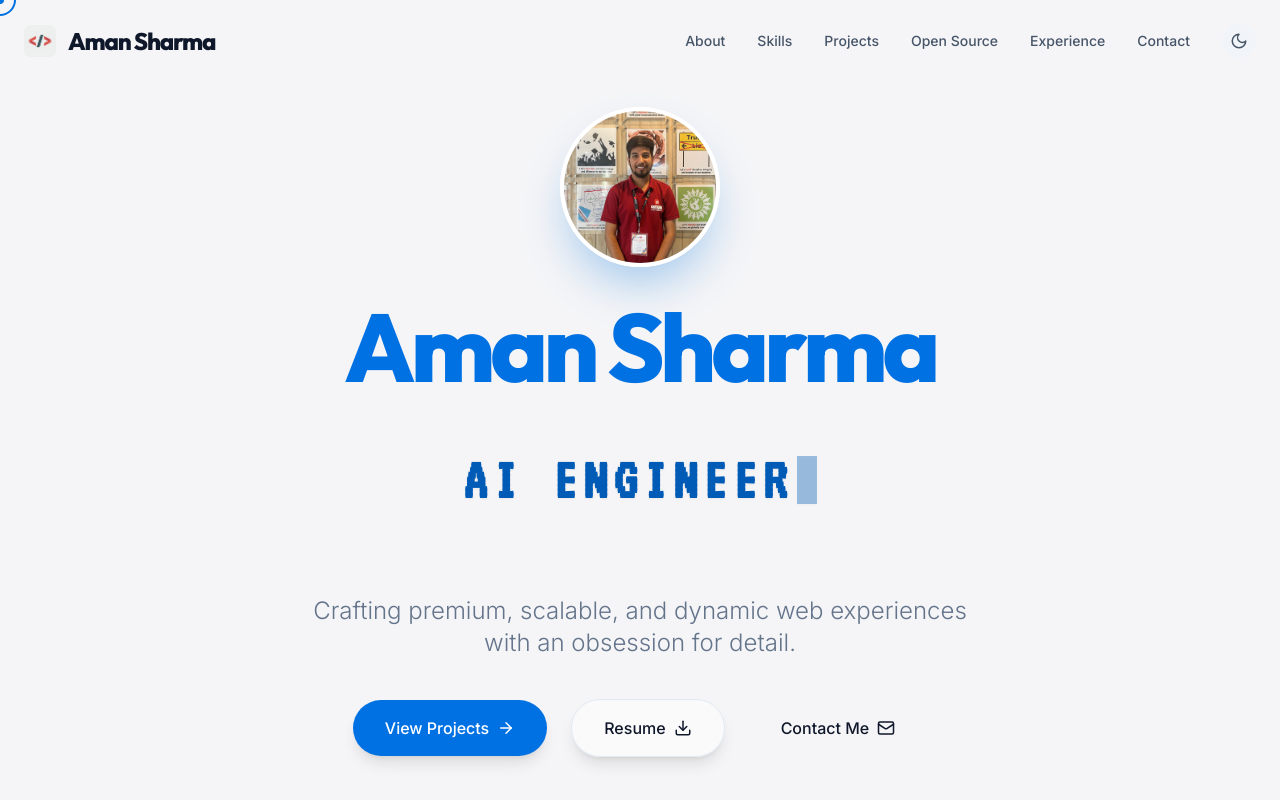
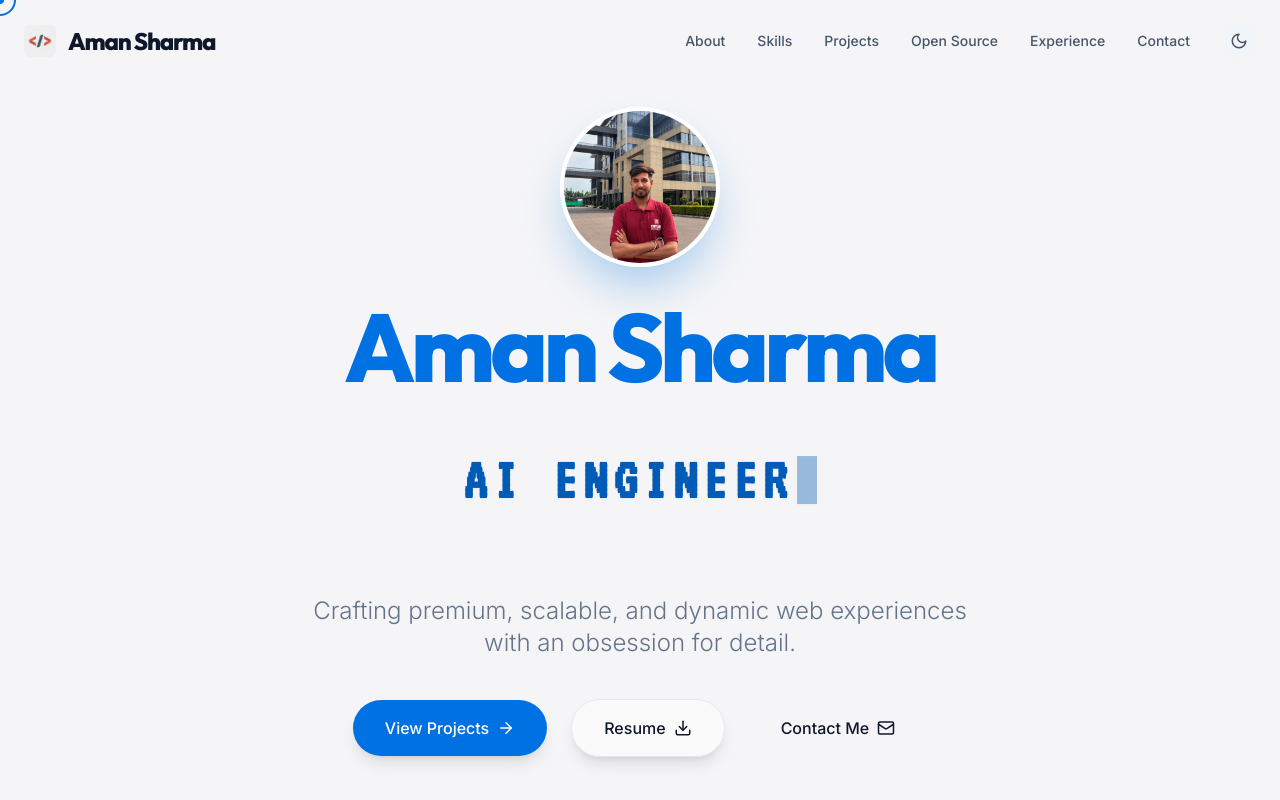
Before and after one commit to Amansharmacs1/Portfolio-Website, a React (Vite) app in the folder frontend/: page / in a window 1280 px wide. Shown: the top 800 px of the page. Built offline with nearby package versions, Linux system fonts and the light colour scheme.

Commit message:
Update hero section profile picture

```diff
--- a/frontend/src/sections/Hero.jsx
+++ b/frontend/src/sections/Hero.jsx
@@ -64,7 +64,7 @@ const Hero = () => {
             className="w-28 h-28 sm:w-32 sm:h-32 md:w-40 md:h-40 rounded-full overflow-hidden mb-6 md:mb-8 border-4 border-white dark:border-primary-500 shadow-2xl shadow-primary-200 dark:shadow-none mx-auto"
           >
             <img
-              src="./profile%20pic.jpeg"
+              src="./aman-profile.jpg"
               alt="Aman Sharma"
               className="w-full h-full object-cover"
             />
```
Also changed, not shown: frontend/public/aman-profile.jpg (added).
